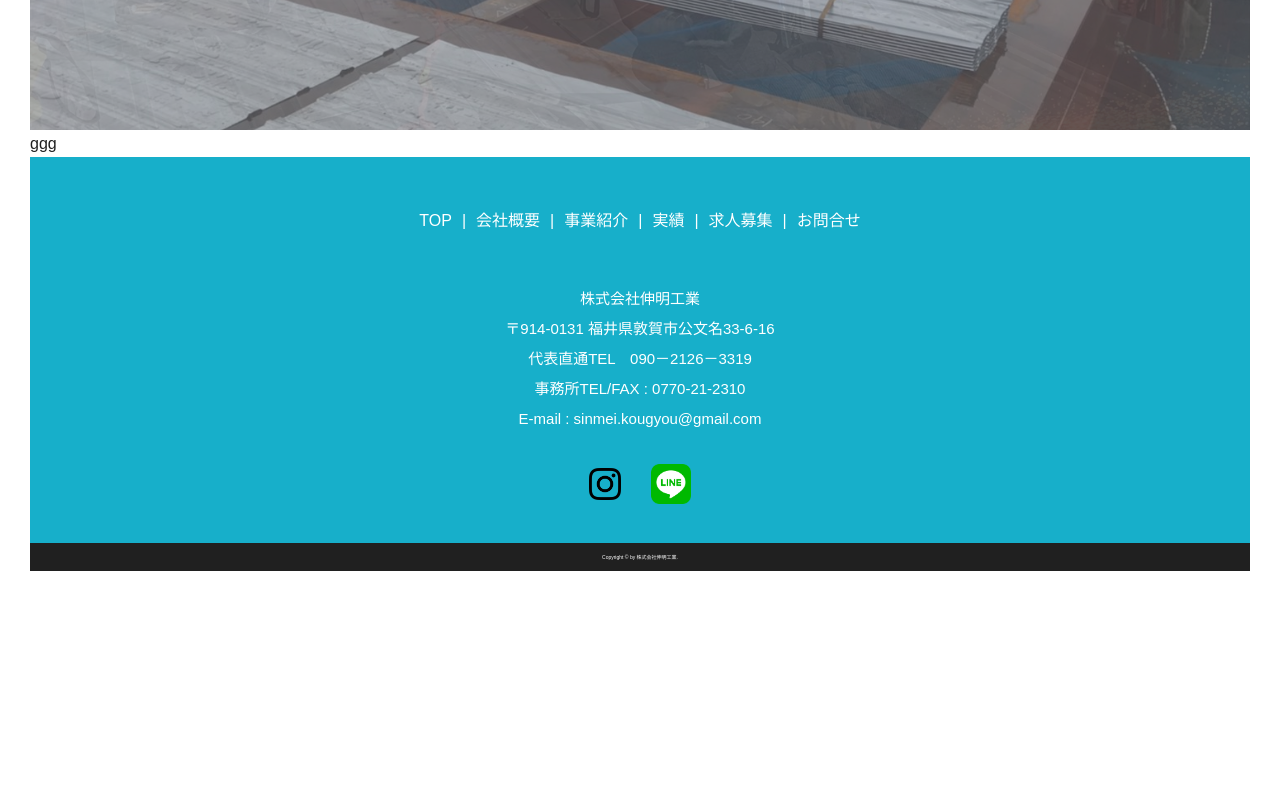
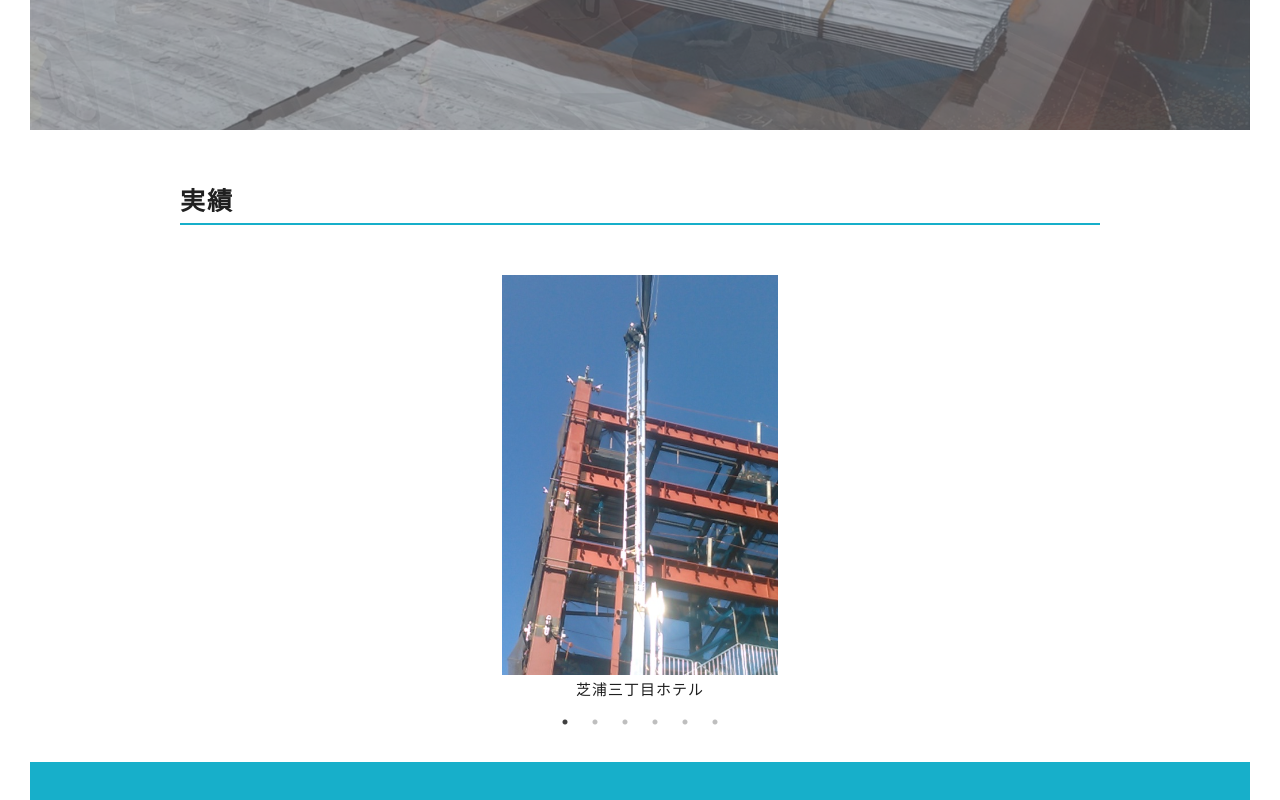
Before and after one commit to bibimuu/sinmeiHP, a React (Create React App) app: page /works in a window 1280 px wide. Shown: the part 580-1380 px from the top of the page. Before the commit the page ends 1181 px from the top, so only its background shows below. Built offline with nearby package versions, Linux system fonts and the light colour scheme.

Commit message:
implement: works

```diff
--- a/package.json
+++ b/package.json
@@ -9,7 +9,9 @@
     "react": "^16.13.1",
     "react-dom": "^16.13.1",
     "react-router-dom": "^5.2.0",
-    "react-scripts": "3.4.3"
+    "react-scripts": "3.4.3",
+    "react-slick": "^0.27.11",
+    "slick-carousel": "^1.8.1"
   },
   "scripts": {
     "start": "react-scripts start",
--- /dev/null
+++ b/src/components/WorksSlider.jsx
@@ -0,0 +1,14 @@
+import React from "react";
+
+function WorksSlider({ photoNumber, children }) {
+  return (
+    <>
+      <div className="works-slider">
+        <div className={`works-slider${photoNumber}`}></div>
+        <h4 className="heading-quaternary">{children}</h4>
+      </div>
+    </>
+  );
+}
+
+export default WorksSlider;
--- a/src/css/App.css
+++ b/src/css/App.css
@@ -172,6 +172,52 @@ body {
   display: flex;
   flex-direction: row; }
 
+.works-slider {
+  text-align: center;
+  height: 40rem;
+  display: inline-block;
+  width: 100%; }
+  .works-slider--1 {
+    background-image: url(../assets/芝浦3丁目ホテル.JPG);
+    background-size: cover;
+    width: 30%;
+    height: 100%;
+    margin: 0 auto; }
+  .works-slider--2 {
+    background-image: url(../assets/東海市ルートイン.JPG);
+    background-size: cover;
+    width: 80%;
+    height: 100%;
+    margin: 0 auto; }
+  .works-slider--3 {
+    background-image: url(../assets/敦賀市市営駐車場.JPG);
+    background-size: cover;
+    width: 80%;
+    height: 100%;
+    margin: 0 auto; }
+  .works-slider--4 {
+    background-image: url(../assets/敦賀市配管屋工場.jpg);
+    background-size: cover;
+    width: 80%;
+    height: 100%;
+    margin: 0 auto; }
+  .works-slider--5 {
+    background-image: url(../assets/福井県敦賀市倉庫.JPG);
+    background-size: cover;
+    width: 80%;
+    height: 100%;
+    margin: 0 auto; }
+  .works-slider--6 {
+    background-image: url(../assets/飛騨高山ホテル.JPG);
+    background-size: cover;
+    width: 40%;
+    height: 100%;
+    margin: 0 auto; }
+
+.slick-dots {
+  position: unset !important;
+  margin-bottom: 3rem !important; }
+
 .header {
   height: 85vh;
   background-size: cover;
@@ -230,5 +276,7 @@ body {
 .message {
   background-color: #17afca; }
 
-.about {
+.about,
+.recruit,
+.works {
   margin: 0 15rem; }
--- a/src/pages/Recruit.jsx
+++ b/src/pages/Recruit.jsx
@@ -1,7 +1,43 @@
 import React from "react";
+import GreyBox from "../components/GreyBox";
+import Inquiry from "../components/Inquiry";
 
 function Recruit() {
-  return <>ccc</>;
+  return (
+    <>
+      <section className="recruit">
+        <h2 className="heading-secondary--border">求人情報</h2>
+        <GreyBox title="勤務地">
+          会社集合後、確現場により異なる（直行直帰可能）
+        </GreyBox>
+        <GreyBox title="勤務時間">8時〜17時（残業の場合有り）</GreyBox>
+        <GreyBox title="休日">
+          日曜 GW お盆
+          年末年始（勤務地により変動あり）代休あり。※応相談いたします
+        </GreyBox>
+        <GreyBox title="待遇">
+          昇給：個人の能力、実績により　資格：取得支援制度あり
+        </GreyBox>
+        <GreyBox title="福利厚生">
+          社会保険　労災保険　労災上乗せ　雇用保険完備
+        </GreyBox>
+        <GreyBox title="給与">
+          日給10000円～18000円（経験、能力によるが未経験でもやる気考慮いたします）
+        </GreyBox>
+        <GreyBox title="諸手当">
+          作業着支給、道具一式支給、時間外手当、出張手当
+        </GreyBox>
+      </section>
+      <section className="recruit">
+        <h2 className="heading-secondary--border">お問合せ</h2>
+        <Inquiry>
+          お仕事のご依頼、求人お問い合わせは下記よりお願い致します。
+          <br />
+          なお、ご急ぎの方はお電話でお問い合わせくださいますようお願いいたします。
+        </Inquiry>
+      </section>
+    </>
+  );
 }
 
 export default Recruit;
--- a/src/pages/Works.jsx
+++ b/src/pages/Works.jsx
@@ -1,7 +1,33 @@
 import React from "react";
+import WorksSlider from "../components/WorksSlider";
+import Slider from "react-slick";
+import "slick-carousel/slick/slick.css";
+import "slick-carousel/slick/slick-theme.css";
 
-function Works() {
-  return <>ggg</>;
+export default class Works extends React.Component {
+  render() {
+    const settings = {
+      dots: true,
+      infinite: true,
+      speed: 500,
+      slidesToShow: 1,
+      slidesToScroll: 1,
+    };
+
+    return (
+      <>
+        <section className="works">
+          <h2 className="heading-secondary--border">実績</h2>
+          <Slider {...settings} className="works-slider__box">
+            <WorksSlider photoNumber="--1">芝浦三丁目ホテル</WorksSlider>
+            <WorksSlider photoNumber="--2">東海市ルートイン</WorksSlider>
+            <WorksSlider photoNumber="--3">敦賀市市営駐車場</WorksSlider>
+            <WorksSlider photoNumber="--4">敦賀市配管屋工場</WorksSlider>
+            <WorksSlider photoNumber="--5">福井県敦賀市倉庫</WorksSlider>
+            <WorksSlider photoNumber="--6">飛騨高山ホテル</WorksSlider>
+          </Slider>
+        </section>
+      </>
+    );
+  }
 }
-
-export default Works;
--- /dev/null
+++ b/src/sass/components/_works-slider.scss
@@ -0,0 +1,54 @@
+.works-slider {
+  text-align: center;
+  height: 40rem;
+  display: inline-block;
+  width: 100%;
+
+  &--1 {
+    background-image: url(../assets/芝浦3丁目ホテル.JPG);
+    background-size: cover;
+    width: 30%;
+    height: 100%;
+    margin: 0 auto;
+  }
+  &--2 {
+    background-image: url(../assets/東海市ルートイン.JPG);
+    background-size: cover;
+    width: 80%;
+    height: 100%;
+    margin: 0 auto;
+  }
+  &--3 {
+    background-image: url(../assets/敦賀市市営駐車場.JPG);
+    background-size: cover;
+    width: 80%;
+    height: 100%;
+    margin: 0 auto;
+  }
+  &--4 {
+    background-image: url(../assets/敦賀市配管屋工場.jpg);
+    background-size: cover;
+    width: 80%;
+    height: 100%;
+    margin: 0 auto;
+  }
+  &--5 {
+    background-image: url(../assets/福井県敦賀市倉庫.JPG);
+    background-size: cover;
+    width: 80%;
+    height: 100%;
+    margin: 0 auto;
+  }
+  &--6 {
+    background-image: url(../assets/飛騨高山ホテル.JPG);
+    background-size: cover;
+    width: 40%;
+    height: 100%;
+    margin: 0 auto;
+  }
+}
+
+.slick-dots {
+  position: unset !important;
+  margin-bottom: 3rem !important;
+}
--- a/src/sass/main.scss
+++ b/src/sass/main.scss
@@ -8,6 +8,7 @@
 @import "components/work-photo";
 @import "components/sns";
 @import "components/grey-box";
+@import "components/works-slider";
 
 @import "layout/header";
 @import "layout/footer";
@@ -15,4 +16,4 @@
 @import "layout/copy-right";
 
 @import "pages/top";
-@import "pages/about";
+@import "pages/pages";
--- a/src/sass/pages/_about.scss
+++ /dev/null
@@ -1,3 +0,0 @@
-.about {
-  margin: 0 15rem;
-}
--- /dev/null
+++ b/src/sass/pages/_pages.scss
@@ -0,0 +1,5 @@
+.about,
+.recruit,
+.works {
+  margin: 0 15rem;
+}
```
Also changed, not shown: 1 other file (tests, documents, lock files or other folders).
